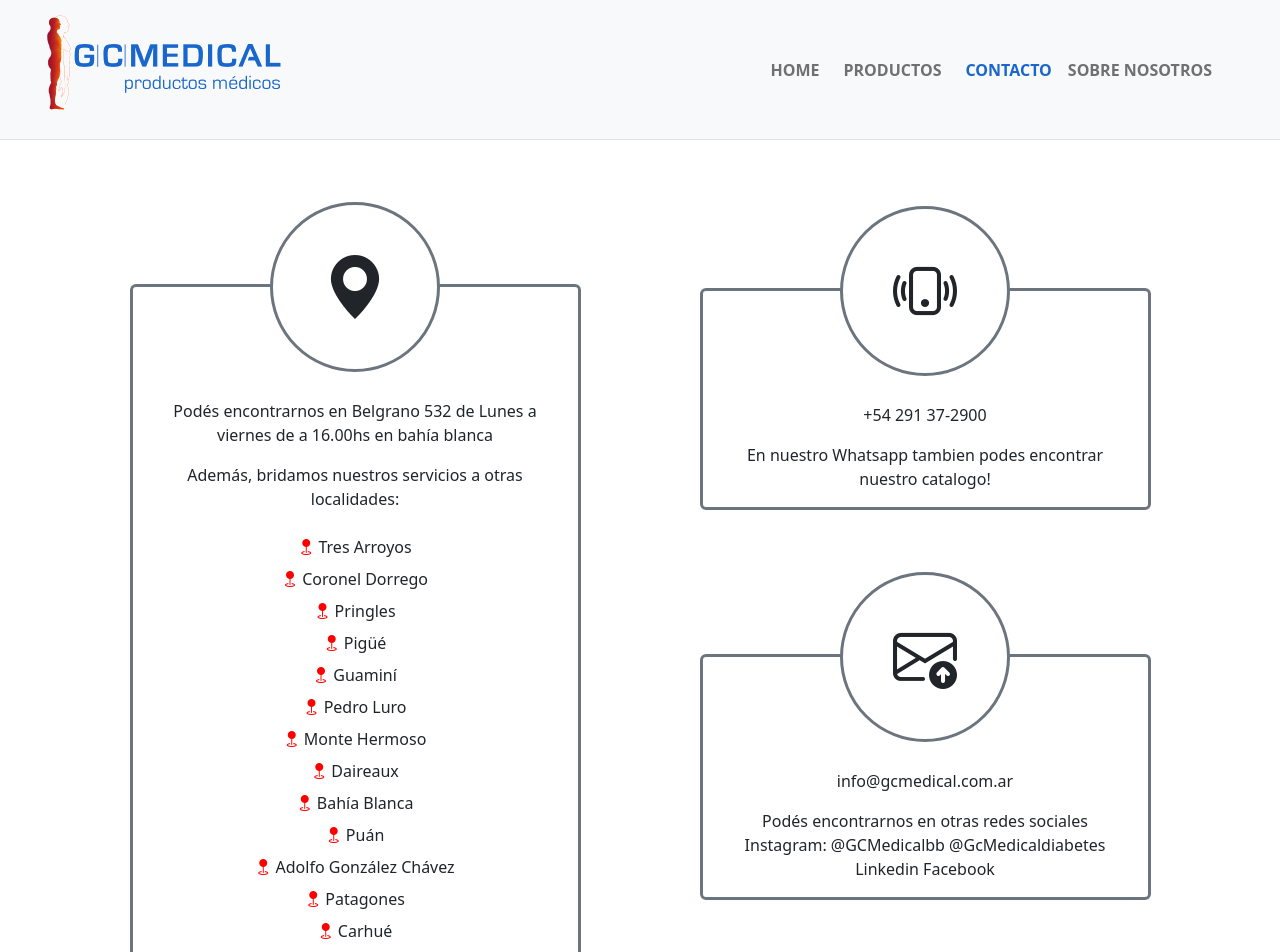
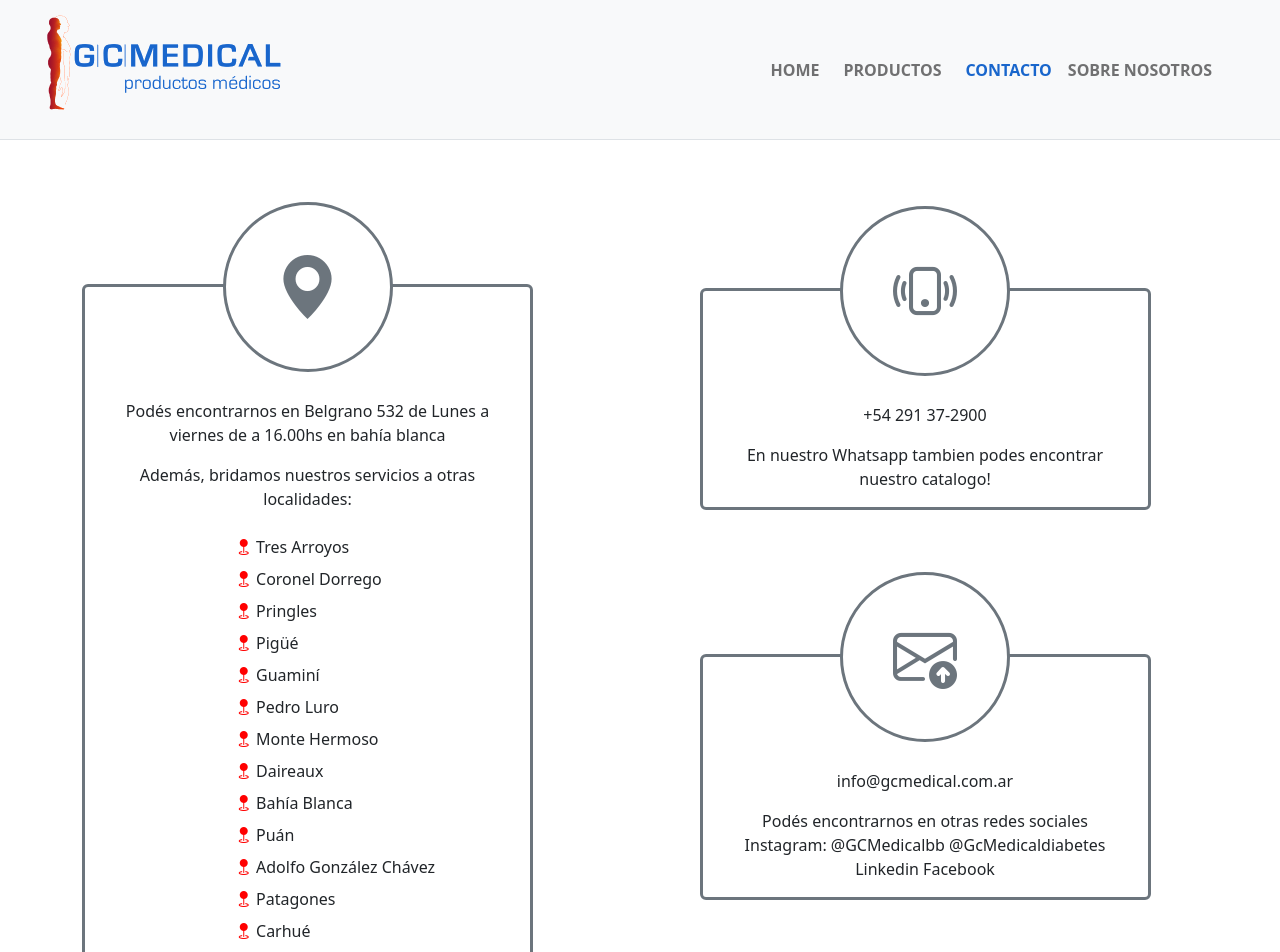
Before and after one commit to florencianionquepan/gc-medical, a React (Vite) app: page /contacto in a window 1280 px wide. Shown: the top 952 px of the page. Built offline with nearby package versions, Linux system fonts and the light colour scheme.

Commit message:
add buttons to contacts

```diff
--- a/src/contact/BigIcon.jsx
+++ b/src/contact/BigIcon.jsx
@@ -1,12 +1,15 @@
-export const BigIcon = ({iconClass}) => {
+export const BigIcon = ({iconClass, link}) => {
   return (
     <>
+    <a href={link} target="_blank" className="text-decoration-none btn-contact
+                                  text-secondary">
         <div className="border border-secondary border-3 rounded-circle w-50 mx-auto
         d-flex justify-content-center align-items-center
-        position-absolute top-0 start-50 translate-middle bg-body"
-        style={{ aspectRatio: '1 / 1', maxWidth: '170px', '@media (min-width: 1250px)': ''}}>
-        <i className={iconClass} style={{ fontSize: '400%'}}></i>
+        position-absolute top-0 start-50 translate-middle bg-body btn-contact"
+        style={{ aspectRatio: '1 / 1', maxWidth: '170px', '@media (minWidth: 1250px)': ''}}>
+            <i className={iconClass} style={{ fontSize: '400%'}}></i>
         </div>
+    </a>
     </>
   )
 }
--- a/src/contact/ContactPage.jsx
+++ b/src/contact/ContactPage.jsx
@@ -10,7 +10,7 @@ export const ContactPage = () => {
         <div className='row justify-content-center mt-5'>
           {/* Primera columna */}
           <div className="col-12 col-sm-10 col-lg-6 col-xxl-5 mt-5">
-            <div className="row justify-content-center h-100 mt-5 mb-1 mb-md-5">
+            <div className="row h-100 mt-5 mb-1 mb-md-5">
               <div className="col-10 h-100">
                     <ItemLocation/>
               </div>
--- a/src/contact/ItemEmail.jsx
+++ b/src/contact/ItemEmail.jsx
@@ -4,7 +4,7 @@ export const ItemEmail = () => {
   return (
     <>
         <div className="border rounded border-secondary border-3 position-relative pt-5">
-            <BigIcon iconClass={"bi bi-envelope-arrow-up"}/>
+            <BigIcon iconClass="bi bi-envelope-arrow-up" link="mailto:info@gcmedical.com.ar"/>
             <p className="px-4 pt-3 mt-5">
                 info@gcmedical.com.ar
             </p>
--- a/src/contact/ItemLocation.jsx
+++ b/src/contact/ItemLocation.jsx
@@ -23,22 +23,24 @@ export const ItemLocation = () => {
     <>
 
         <div className="border rounded border-secondary border-3 position-relative pt-5">
-            <BigIcon iconClass={"bi bi-geo-alt-fill"}/>
+            <BigIcon iconClass="bi bi-geo-alt-fill" link="https://maps.app.goo.gl/BLvJnbvKs3cv7ziA8"/>
             <p className="px-4 pt-3 mt-5">
                 Podés encontrarnos en Belgrano 532 de Lunes a viernes de a 16.00hs en bahía blanca
             </p>
             <p className="px-4">
                 Además, bridamos nuestros servicios a otras localidades:
             </p>
-            <ul className="list-group pb-3">
+            <div className="d-flex justify-content-center">
+                <ul className="list-group pb-3 text-start ms-5">
                     {locations.map(loc=>(
                         <li key={loc.id}
-                        className="list-group-item border border-0 pb-0">
+                            className="list-group-item border border-0 pb-0 ms-2">
                             <i className="bi bi-geo-fill" style={{ fontSize: '1rem', color: 'red' }}> </i> {loc.location}
                         </li>
                     ))}
                 </ul>
             </div>
+        </div>
     </>
   )
 }
--- a/src/contact/ItemPhone.jsx
+++ b/src/contact/ItemPhone.jsx
@@ -4,7 +4,7 @@ export const ItemPhone = () => {
   return (
     <>
         <div className="border rounded border-secondary border-3 position-relative pt-5 my-0 my-md-5">
-            <BigIcon iconClass={"bi bi-phone-vibrate"}/>
+            <BigIcon iconClass="bi bi-phone-vibrate" link="https://wa.me/+542914372900"/>
             <p className="px-4 pt-3 mt-5">
                 +54 291 37-2900
             </p>
--- a/src/index.css
+++ b/src/index.css
@@ -1,3 +1,12 @@
 .nav-link.active {
     color: #1966CC !important;
-  }
+}
+
+
+.btn-contact:hover{
+  background-color: #5292e6 !important;
+}
+
+.btn-custom{
+  background-color: white;
+}
```
Lines whose indentation alone changed are shown as unchanged.
